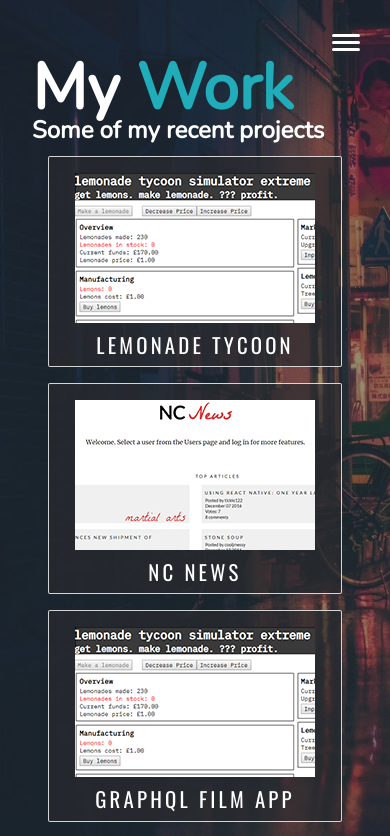
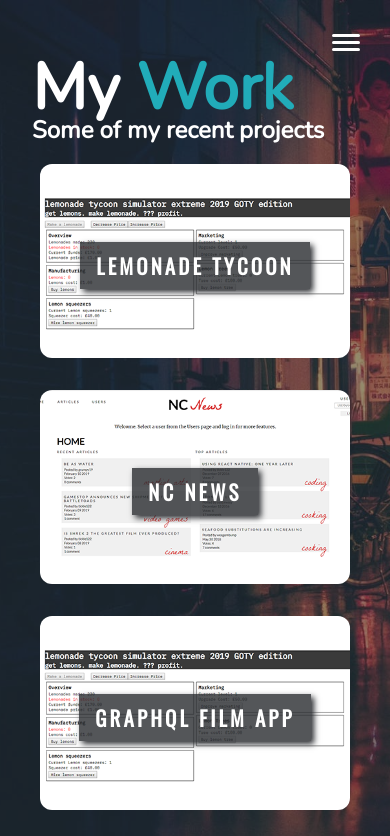
Before and after one commit to tcje91/react-portfolio, a React (Create React App) app: page /work in a window 390 px wide. Shown: the top 836 px of the page. Built offline with nearby package versions, Linux system fonts and the light colour scheme; the HTML template or start-up script is replaced by a standard one.

Commit message:
update new tile styles

```diff
--- a/src/components/Work.js
+++ b/src/components/Work.js
@@ -28,7 +28,7 @@ class Work extends Component {
         </h1>
         <h3 className="med-heading">Some of my recent projects</h3>
         <div className="project-showcase">
-          {projects.map(project => <ProjectTile key={project.id} project={project} onClickProject={this.onClickProject} />)}
+          {projects.map(project => <ProjectTile2 key={project.id} project={project} onClickProject={this.onClickProject} />)}
         </div>
         <div className={`overlay ${selectedProject ? 'show' : ''}`} />
         <div className={`popup-container ${selectedProject ? 'show' : ''}`}>
--- a/src/index.css
+++ b/src/index.css
@@ -321,8 +321,8 @@ h1, h2, h3 {
     display: flex;
     justify-content: center;
     align-items: center;
-    margin: 0.3rem;
-    border-radius: 5px; }
+    margin: 1rem;
+    border-radius: 12px; }
     .project-showcase .project-tile-2 .project-img-2 {
       width: 100%;
       transition: ease-in-out 300ms; }
@@ -336,10 +336,11 @@ h1, h2, h3 {
       transition: ease-in-out 300ms; }
     .project-showcase .project-tile-2 .project-tile-title-2 {
       position: absolute;
-      top: 37%;
+      margin: 0;
+      top: 42%;
       text-align: center;
       z-index: 3;
-      font-size: 1.3rem;
+      font-size: 2rem;
       font-weight: 600;
       transform: translateY(400px);
       font-family: "Oswald", sans-serif;
@@ -386,6 +387,18 @@ h1, h2, h3 {
       visibility: hidden; }
     .project-showcase .project-tile .project-tile-title {
       color: #fff; }
+  .project-showcase .project-tile-2 {
+    height: auto;
+    margin: 1rem 0; }
+    .project-showcase .project-tile-2 .tile-overlay {
+      display: none; }
+    .project-showcase .project-tile-2 .project-tile-title-2 {
+      font-size: 1.3rem;
+      top: 40%;
+      transform: translateY(0);
+      background: rgba(42, 44, 48, 0.8);
+      padding: 0.5rem 1rem;
+      box-shadow: 3px 3px 6px #2a2c30; }
   h1, h2, h3 {
     margin: 0; }
     h1.lrg-heading, h2.lrg-heading, h3.lrg-heading {
--- a/src/scss/index.scss
+++ b/src/scss/index.scss
@@ -162,8 +162,8 @@ h1, h2, h3 {
     display: flex;
     justify-content: center;
     align-items: center;
-    margin: 0.3rem;
-    border-radius: 5px;
+    margin: 1rem;
+    border-radius: 12px;
 
     .project-img-2 {
       width: 100%;
@@ -182,10 +182,11 @@ h1, h2, h3 {
 
     .project-tile-title-2 {
       position: absolute;
-      top: 37%;
+      margin: 0;
+      top: 42%;
       text-align: center;
       z-index: 3;
-      font-size: 1.3rem;
+      font-size: 2rem;
       font-weight: 600;
       transform: translateY(400px);
       @include capsHeading;
```
Also changed, not shown: src/scss/_responsive.scss (+18 -0 lines).
